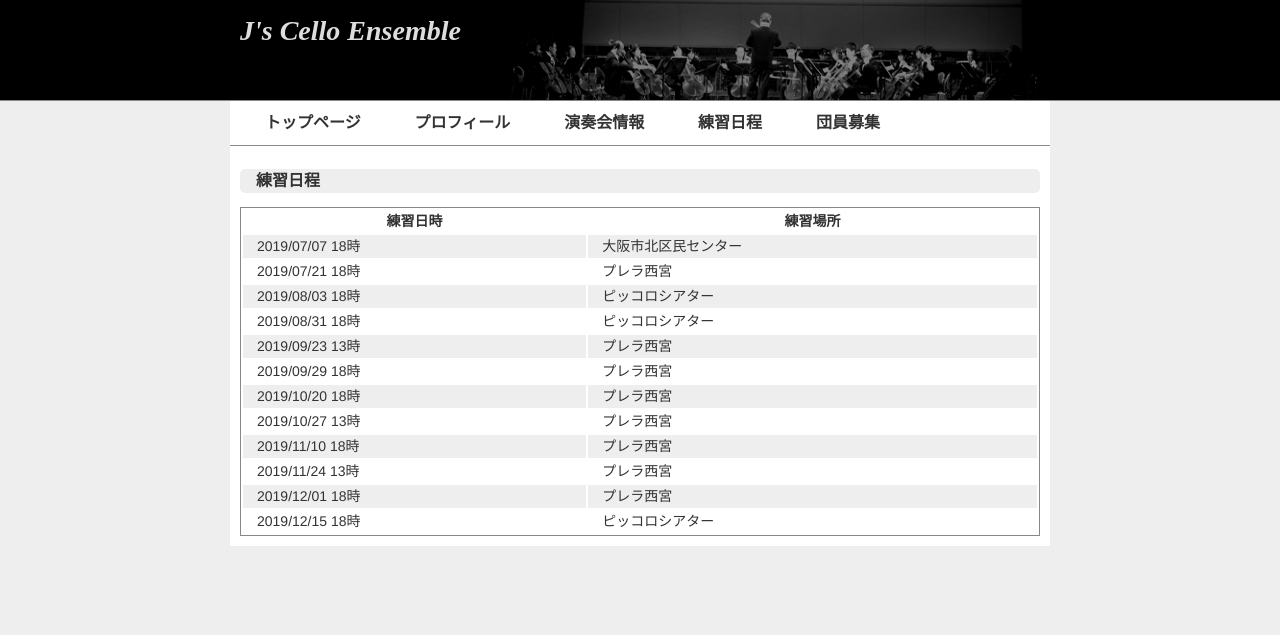
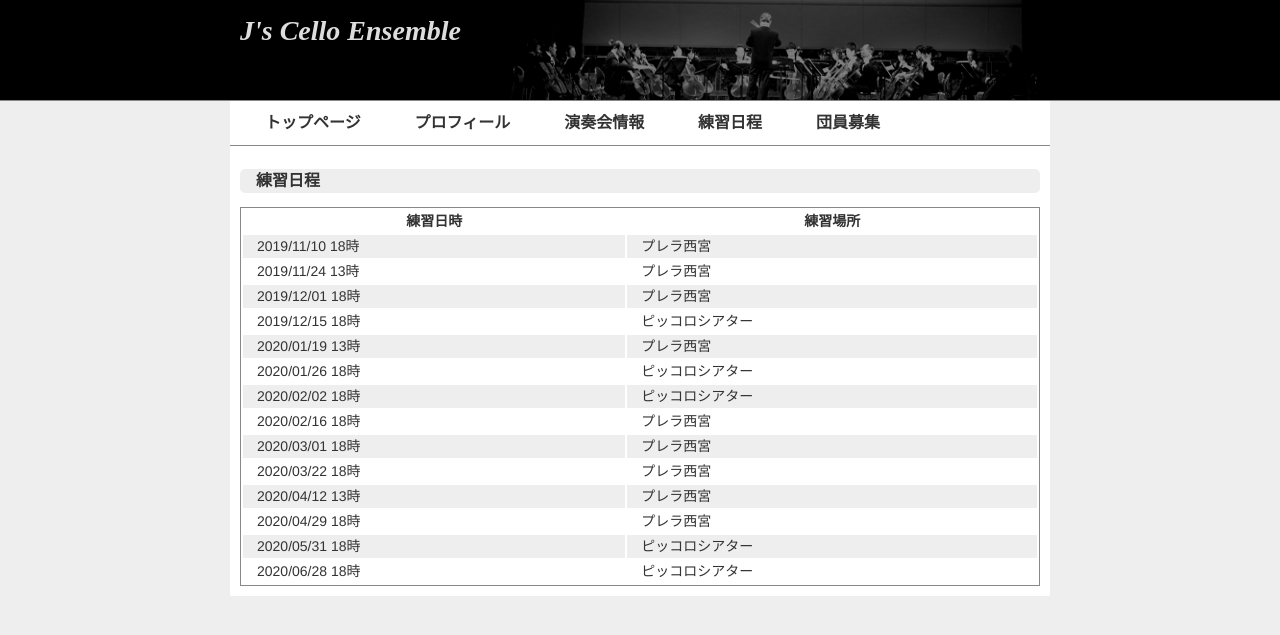
Before and after one commit to mzdusk/js-hp, a Jekyll site: the page built from practice.html, in a window 1280 px wide. Shown: the top 635 px of the page. Built offline with Jekyll 4.4.1, drawn with Linux system fonts in a browser that asks for light colours.

Commit message:
練習日程を更新

```diff
--- a/_data/news.yml
+++ b/_data/news.yml
@@ -1,9 +1,11 @@
+- date: 2019-10-29
+  content: 練習日程を更新しました。
 - date: 2019-06-23
   content: 練習日程を更新しました。
 - date: 2019-04-24
   content: 練習日程を更新しました。
-- date: 2019-02-05
-  content: 練習日程を更新しました。
+#- date: 2019-02-05
+#  content: 練習日程を更新しました。
 #- date: 2018-12-18
 #  content: 練習日程を更新しました。
 #- date: 2018-10-07
--- a/_data/practice.yml
+++ b/_data/practice.yml
@@ -1,19 +1,3 @@
-- date: 2019-07-07 18:00:00
-  place: 大阪市北区民センター
-- date: 2019-07-21 18:00:00
-  place: プレラ西宮
-- date: 2019-08-03 18:00:00
-  place: ピッコロシアター
-- date: 2019-08-31 18:00:00
-  place: ピッコロシアター
-- date: 2019-09-23 13:00:00
-  place: プレラ西宮
-- date: 2019-09-29 18:00:00
-  place: プレラ西宮
-- date: 2019-10-20 18:00:00
-  place: プレラ西宮
-- date: 2019-10-27 13:00:00
-  place: プレラ西宮
 - date: 2019-11-10 18:00:00
   place: プレラ西宮
 - date: 2019-11-24 13:00:00
@@ -22,3 +6,23 @@
   place: プレラ西宮
 - date: 2019-12-15 18:00:00
   place: ピッコロシアター
+- date: 2020-01-19 13:00:00
+  place: プレラ西宮
+- date: 2020-01-26 18:00:00
+  place: ピッコロシアター
+- date: 2020-02-02 18:00:00
+  place: ピッコロシアター
+- date: 2020-02-16 18:00:00
+  place: プレラ西宮
+- date: 2020-03-01 18:00:00
+  place: プレラ西宮
+- date: 2020-03-22 18:00:00
+  place: プレラ西宮
+- date: 2020-04-12 13:00:00
+  place: プレラ西宮
+- date: 2020-04-29 18:00:00
+  place: プレラ西宮
+- date: 2020-05-31 18:00:00
+  place: ピッコロシアター
+- date: 2020-06-28 18:00:00
+  place: ピッコロシアター
```
